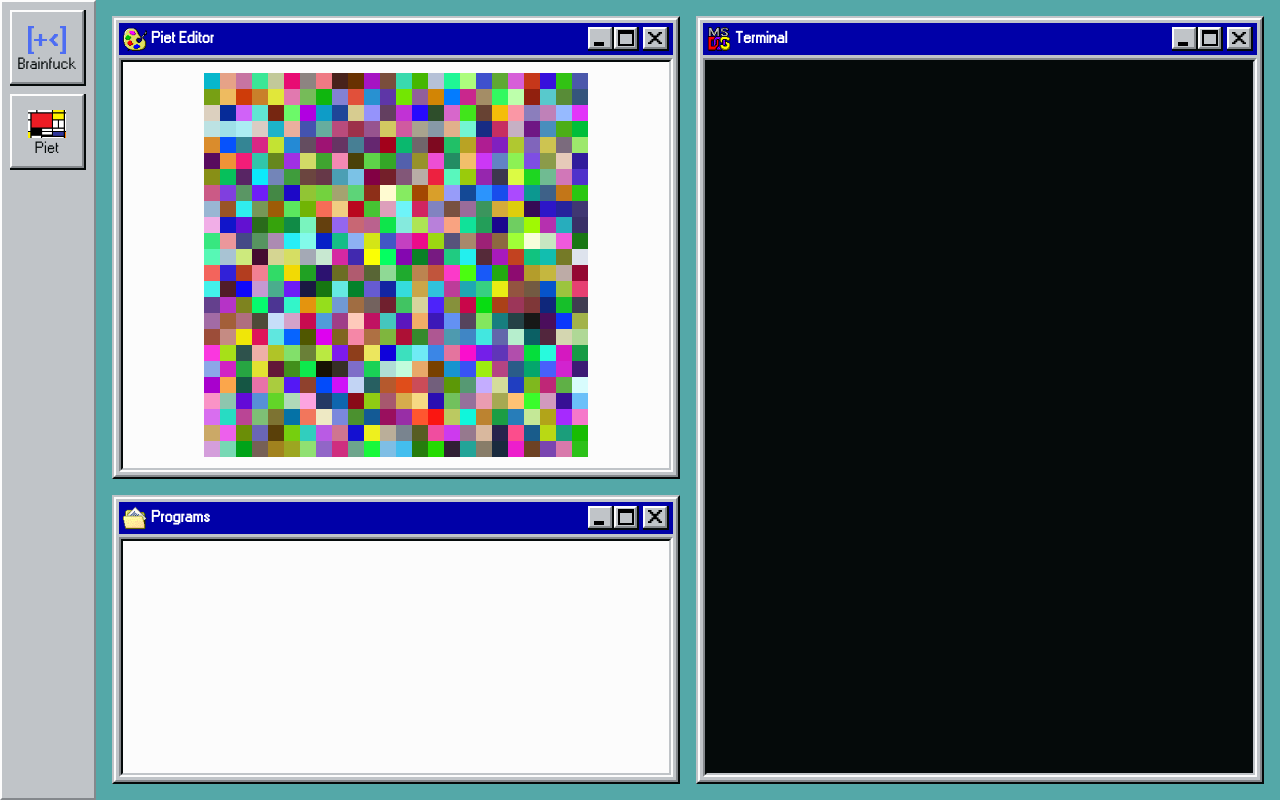
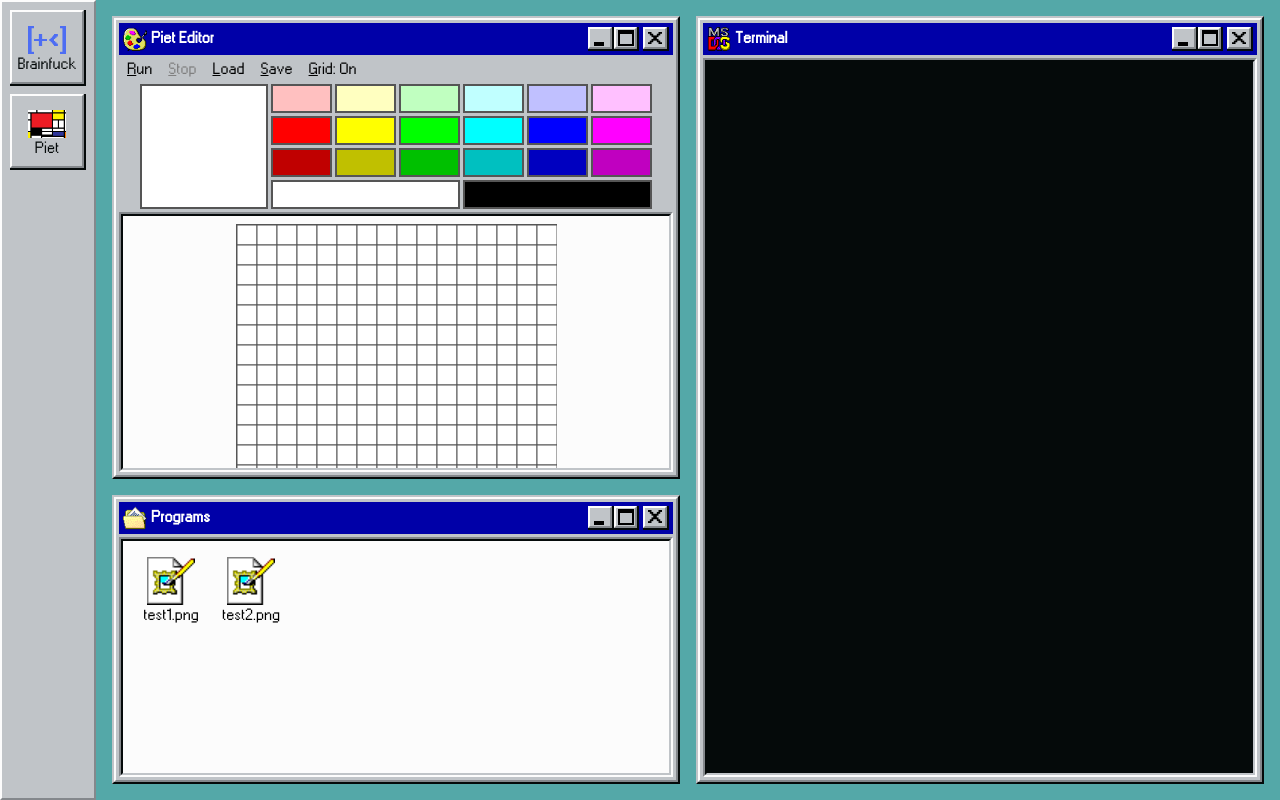
Before and after one commit to PScottZero/esolangs, a Next.js app: page /esolangs/piet in a window 1280 px wide. Built offline with nearby package versions, Linux system fonts and the light colour scheme.

Commit message:
more piet work

```diff
--- a/app/components/window/window.module.scss
+++ b/app/components/window/window.module.scss
@@ -9,8 +9,8 @@
 .innerWindow {
   @include two-color-border($white, $dark-gray);
   display: grid;
-  grid-template-areas: "titleBar" "actions" "content";
-  grid-template-rows: 2rem auto 1fr;
+  grid-template-areas: "titleBar" "actions" "underActions" "content";
+  grid-template-rows: 2rem auto auto 1fr;
   grid-template-columns: 1fr;
   height: 100%;
   padding: 3px;
@@ -97,3 +97,9 @@
   grid-area: actions;
   margin-top: 3px;
 }
+
+.underActions {
+  grid-area: underActions;
+  height: 100%;
+  width: 100%;
+}
--- a/app/components/window/window.tsx
+++ b/app/components/window/window.tsx
@@ -8,6 +8,7 @@ type WindowProps = {
   icon?: string;
   gridArea?: string;
   actions?: ActionProps[];
+  underActions?: ReactElement;
   children?: React.ReactNode;
 };
 
@@ -23,49 +24,19 @@ function TitleBarButton({
   );
 }
 
-function TitleBarButtons(): ReactElement {
-  return (
-    <span className={styles.titleBarButtons}>
-      <TitleBarButton>
-        <Image
-          src="/esolangs/icons/minimize.png"
-          alt="minimize"
-          width={32}
-          height={32}
-        />
-      </TitleBarButton>
-      <TitleBarButton>
-        <Image
-          src="/esolangs/icons/maximize.png"
-          alt="maximize"
-          width={32}
-          height={32}
-        />
-      </TitleBarButton>
-      <TitleBarButton>
-        <Image
-          src="/esolangs/icons/close.png"
-          alt="close"
-          width={32}
-          height={28}
-        />
-      </TitleBarButton>
-    </span>
-  );
-}
-
 export default function Window({
   title,
   icon,
+  gridArea,
   actions,
-  gridArea,
+  underActions,
   children,
 }: WindowProps) {
   const actionEls: ReactElement[] = [];
 
   actions?.forEach(({ name, action, disabled }: ActionProps) => {
     actionEls.push(
-      <Action key={name} name={name} action={action} disabled={disabled} />,
+      <Action key={name} name={name} action={action} disabled={disabled} />
     );
   });
   return (
@@ -84,9 +55,35 @@ export default function Window({
             />
             <p>{title}</p>
           </div>
-          <TitleBarButtons />
+          <span className={styles.titleBarButtons}>
+            <TitleBarButton>
+              <Image
+                src="/esolangs/icons/minimize.png"
+                alt="minimize"
+                width={32}
+                height={32}
+              />
+            </TitleBarButton>
+            <TitleBarButton>
+              <Image
+                src="/esolangs/icons/maximize.png"
+                alt="maximize"
+                width={32}
+                height={32}
+              />
+            </TitleBarButton>
+            <TitleBarButton>
+              <Image
+                src="/esolangs/icons/close.png"
+                alt="close"
+                width={32}
+                height={28}
+              />
+            </TitleBarButton>
+          </span>
         </div>
         <div className={styles.actions}>{actionEls}</div>
+        <div className={styles.underActions}>{underActions}</div>
         <div className={styles.outerContent}>
           <div className={styles.innerContent}>{children}</div>
         </div>
--- a/app/piet/interpreter.ts
+++ b/app/piet/interpreter.ts
@@ -1,10 +1,10 @@
-const COLORS = [
+export const COLORS = [
   ["#FFC0C0", "#FFFFC0", "#C0FFC0", "#C0FFFF", "#C0C0FF", "#FFC0FF"],
   ["#FF0000", "#FFFF00", "#00FF00", "#00FFFF", "#0000FF", "#FF00FF"],
   ["#C00000", "#C0C000", "#00C000", "#00C0C0", "#0000C0", "#C000C0"],
 ];
-const WHITE = "#FFFFFF";
-const BLACK = "#000000";
+export const WHITE = "#FFFFFF";
+export const BLACK = "#000000";
 
 enum Direction {
   Up,
--- a/app/piet/page.module.scss
+++ b/app/piet/page.module.scss
@@ -1,4 +1,6 @@
 @import "./../constants.scss";
+
+$color-border: 2px solid #555;
 
 .main {
   display: grid;
@@ -23,3 +25,62 @@
     margin: 0.5rem;
   }
 }
+
+.colorChooser {
+  display: grid;
+  grid-template-columns: 1fr 3fr;
+  height: 8rem;
+  padding-bottom: 3px;
+  max-width: 32rem;
+  margin: auto;
+}
+
+.colorOptions {
+  display: grid;
+  grid-template-columns: repeat(6, 1fr);
+  grid-template-rows: repeat(4, 1fr);
+  gap: 3px;
+  margin-left: 3px;
+
+  div {
+    border: $color-border;
+  }
+}
+
+.white {
+  grid-column: 1 / 4;
+  background: #ffffff;
+  border: $color-border;
+}
+
+.black {
+  grid-column: 4 / 7;
+  background: #000000;
+  border: $color-border;
+}
+
+.selectedColor {
+  border: $color-border;
+}
+
+.programs {
+  display: flex;
+  padding: 0.5rem;
+  flex-wrap: wrap;
+}
+
+.program {
+  width: 5rem;
+  text-align: center;
+
+  img {
+    margin-top: 0.5rem;
+    height: 3rem;
+    width: auto;
+  }
+}
+
+.program:active {
+  color: $white;
+  background: $blue;
+}
--- a/app/piet/page.tsx
+++ b/app/piet/page.tsx
@@ -3,27 +3,21 @@
 import { useEffect, useRef, useState } from "react";
 import Window from "../components/window/window";
 import styles from "./page.module.scss";
-import { PietInterpreter } from "./interpreter";
+import { BLACK, COLORS, PietInterpreter, WHITE } from "./interpreter";
+import Image from "next/image";
 
-const CANVAS_SCALE = 16;
-const DEFAULT_PROG_SIZE = 24;
+const CANVAS_SCALE = 20;
+const DEFAULT_PROG_SIZE = 16;
 
-function randColor(): string {
-  const r = Math.floor(Math.random() * 256);
-  const g = Math.floor(Math.random() * 256);
-  const b = Math.floor(Math.random() * 256);
-  const rHex = r.toString(16).padStart(2, "0");
-  const gHex = g.toString(16).padStart(2, "0");
-  const bHex = b.toString(16).padStart(2, "0");
-  return `#${rHex}${gHex}${bHex}`;
-}
-
-function initProgram(width: number, height: number): string[][] {
+function initProgram(
+  width: number = DEFAULT_PROG_SIZE,
+  height: number = DEFAULT_PROG_SIZE
+): string[][] {
   const program = [];
   for (let row = 0; row < height; row++) {
     const programRow = [];
     for (let col = 0; col < width; col++) {
-      programRow.push(randColor());
+      programRow.push(WHITE);
     }
     program.push(programRow);
   }
@@ -32,14 +26,15 @@ function initProgram(width: number, height: number): string[][] {
 
 export default function Piet() {
   const pietRef = useRef<PietInterpreter>(new PietInterpreter());
+  const programRef = useRef<string[][]>(initProgram());
   const canvasRef = useRef<HTMLCanvasElement>(null);
-  const programRef = useRef<string[][]>(
-    initProgram(DEFAULT_PROG_SIZE, DEFAULT_PROG_SIZE)
-  );
+  const canvasContainerRef = useRef<HTMLDivElement>(null);
   const [width, setWidth] = useState<number>(DEFAULT_PROG_SIZE);
   const [height, setHeight] = useState<number>(DEFAULT_PROG_SIZE);
+  const [color, setColor] = useState<string>(WHITE);
+  const [gridOn, setGridOn] = useState<boolean>(true);
 
-  const drawPixel = (x: number, y: number) => {
+  const drawPixel = (x: number, y: number, drawGrid: boolean) => {
     const ctx = canvasRef.current!.getContext("2d")!;
     ctx.fillStyle = programRef.current![y][x];
     ctx.fillRect(
@@ -48,48 +43,118 @@ export default function Piet() {
       CANVAS_SCALE,
       CANVAS_SCALE
     );
+    if (drawGrid) {
+      ctx.strokeStyle = "#555";
+      ctx.lineWidth = 1;
+      ctx.strokeRect(
+        x * CANVAS_SCALE,
+        y * CANVAS_SCALE,
+        CANVAS_SCALE,
+        CANVAS_SCALE
+      );
+    }
   };
 
   const setPixel = (mouseX: number, mouseY: number) => {
-    const diffX = mouseX - canvasRef.current!.offsetLeft;
-    const diffY = mouseY - canvasRef.current!.offsetTop;
+    const canvas = canvasRef.current!;
+    const canvasContainer = canvasContainerRef.current!;
+    console.log(canvasContainer.scrollLeft, canvasContainer.scrollTop);
+    const diffX = mouseX - canvas.offsetLeft + canvasContainer.scrollLeft;
+    const diffY = mouseY - canvas.offsetTop + canvasContainer.scrollTop;
     const x = Math.min(Math.floor(diffX / CANVAS_SCALE), width - 1);
     const y = Math.min(Math.floor(diffY / CANVAS_SCALE), height - 1);
-    programRef.current![y][x] = randColor();
-    drawPixel(x, y);
+    programRef.current![y][x] = color;
+    drawPixel(x, y, gridOn);
+  };
+
+  const drawCanvas = (drawGrid: boolean) => {
+    for (let x = 0; x < width; x++) {
+      for (let y = 0; y < height; y++) {
+        drawPixel(y, x, drawGrid);
+      }
+    }
+  };
+
+  const toggleGrid = () => {
+    drawCanvas(!gridOn);
+    setGridOn(!gridOn);
   };
 
   useEffect(() => {
-    const ctx = canvasRef.current!.getContext("2d")!;
-    for (let x = 0; x < width; x++) {
-      for (let y = 0; y < height; y++) {
-        ctx.fillStyle = programRef.current![y][x];
-        ctx.fillRect(
-          x * CANVAS_SCALE,
-          y * CANVAS_SCALE,
-          CANVAS_SCALE,
-          CANVAS_SCALE
-        );
-      }
+    drawCanvas(gridOn);
+  }, []);
+
+  const colors = [];
+  for (const row of COLORS) {
+    for (const col of row) {
+      colors.push(
+        <div style={{ background: col }} onClick={() => setColor(col)} />
+      );
     }
-  }, []);
+  }
+  const colorChooser = (
+    <div className={styles.colorChooser}>
+      <div className={styles.selectedColor} style={{ background: color }}></div>
+      <div className={styles.colorOptions}>
+        {colors}
+        <div className={styles.white} onClick={() => setColor(WHITE)} />
+        <div className={styles.black} onClick={() => setColor(BLACK)} />
+      </div>
+    </div>
+  );
+
+  const programEls = [];
+  for (const program of ["test1.png", "test2.png"]) {
+    programEls.push(
+      <div key={program} className={styles.program}>
+        <Image
+          src="/esolangs/icons/image.png"
+          alt="program"
+          width={32}
+          height={32}
+        />
+        <p>{program}</p>
+      </div>
+    );
+  }
 
   return (
     <main className={styles.main}>
-      <Window title="Piet Editor" icon="paint.png" gridArea="editor">
-        <div className={styles.canvasContainer}>
+      <Window
+        title="Piet Editor"
+        icon="paint.png"
+        gridArea="editor"
+        actions={[
+          { name: "Run", action: () => {} },
+          { name: "Stop", action: () => {}, disabled: true },
+          { name: "Load", action: () => {} },
+          { name: "Save", action: () => {} },
+          {
+            name: `Grid: ${gridOn ? "On" : "Off"}`,
+            action: toggleGrid,
+          },
+        ]}
+        underActions={colorChooser}
+      >
+        <div ref={canvasContainerRef} className={styles.canvasContainer}>
           <canvas
             ref={canvasRef}
             width={width * CANVAS_SCALE}
             height={height * CANVAS_SCALE}
             onClick={(e) => setPixel(e.clientX, e.clientY)}
+            style={{
+              borderTop: gridOn ? "1px solid #555" : "",
+              borderLeft: gridOn ? "1px solid #555" : "",
+            }}
           />
         </div>
       </Window>
       <Window title="Terminal" icon="ms-dos.png">
         <textarea className="terminal"></textarea>
       </Window>
-      <Window title="Programs" icon="folder.png"></Window>
+      <Window title="Programs" icon="folder.png">
+        <div className={styles.programs}>{programEls}</div>
+      </Window>
     </main>
   );
 }
```
Also changed, not shown: public/icons/image.png (added).
